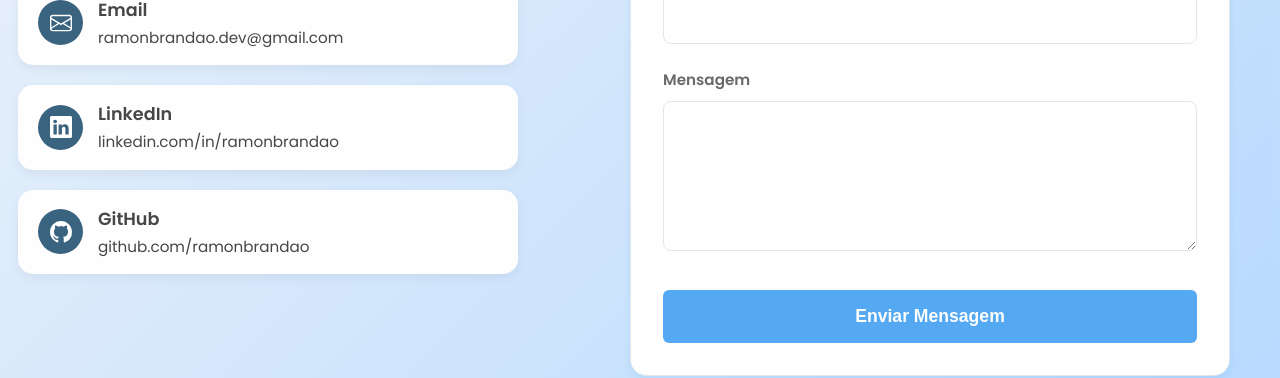
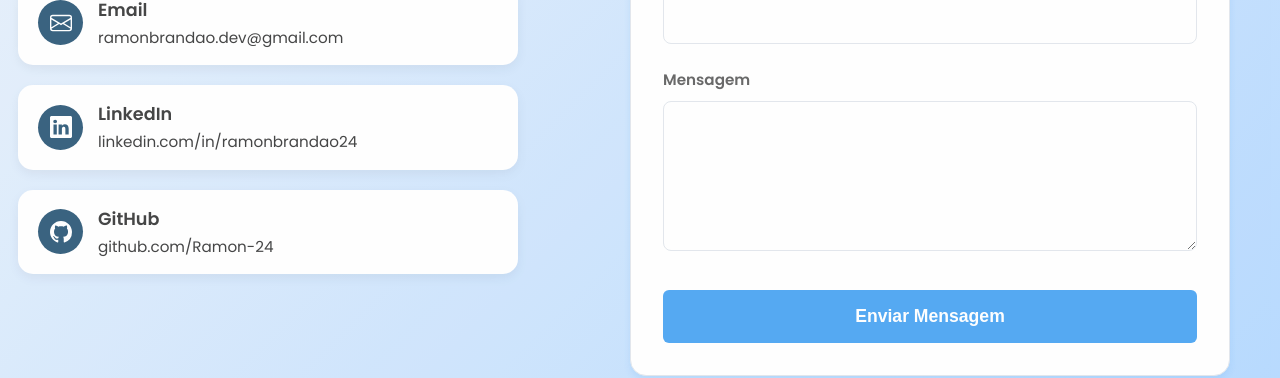
Before and after one commit to Ramon-24/Ramon_brandao, a Next.js app in the folder portifolio-ramon_brandao/: page / in a window 1280 px wide. Shown: the part 5300-5678 px from the top of the page. Built offline with nearby package versions, Linux system fonts and the light colour scheme.

Commit message:
Algumas informações revisadas - Parte 01

```diff
--- a/portifolio-ramon_brandao/src/app/Components/Components.css/Footer.css
+++ b/portifolio-ramon_brandao/src/app/Components/Components.css/Footer.css
@@ -58,15 +58,14 @@
     font-size: 15px;
     display: block;
     margin-bottom: 0.6rem;
-    transition: color 0.3s ease;
+    transition: all 0.3s ease;
     color: white;
     transform: translateY(-15px);
 }
 
 .mobile-links:hover {
     color: var(--color-primary-1);
-    transform: translateX(8px);
-    transform: translateY(-5px);
+    transform: translate(8px, -5px);
 }
 
 
--- a/portifolio-ramon_brandao/src/app/Components/Components_Segundarios/Textos.js
+++ b/portifolio-ramon_brandao/src/app/Components/Components_Segundarios/Textos.js
@@ -499,9 +499,9 @@ export const Textos = {
                 email: "Email",
                 gmail: "ramonbrandao.dev@gmail.com",
                 linkedin: "LinkedIn",
-                conta: "linkedin.com/in/ramonbrandao",
+                conta: "linkedin.com/in/ramonbrandao24",
                 github: "GitHub",
-                url: "github.com/ramonbrandao"
+                url: "github.com/Ramon-24",
             }
         },
         footer: {
@@ -877,7 +877,7 @@ export const Textos = {
                     descricao: "Computer vision automation project that recognizes hand gestures via webcam to control the computer. Presented at IT Week as an interactive way to teach automation, without using slides.",
                     status: "Team",
                     categoria: "Others",
-                    imagem: "/projetos/automacao-gestos.jpg",
+                    // imagem: "/",
                     tecnologias: ["Python", "OpenCV", "PyAutoGUI", "Mediapipe"],
                     links: [
                         {
@@ -965,9 +965,9 @@ export const Textos = {
                 email: "Email",
                 gmail: "ramonbrandao.dev@gmail.com",
                 linkedin: "LinkedIn",
-                conta: "linkedin.com/in/ramonbrandao",
+                conta: "linkedin.com/in/ramonbrandao24",
                 github: "GitHub",
-                url: "github.com/ramonbrandao"
+                url: "github.com/Ramon-24"
             }
         },
         footer: {
@@ -1426,9 +1426,9 @@ export const Textos = {
                 email: "Correo",
                 gmail: "ramonbrandao.dev@gmail.com",
                 linkedin: "LinkedIn",
-                conta: "linkedin.com/in/ramonbrandao",
+                conta: "linkedin.com/in/ramonbrandao24",
                 github: "GitHub",
-                url: "github.com/ramonbrandao"
+                url: "github.com/Ramon-24"
             }
         },
         footer: {
```
